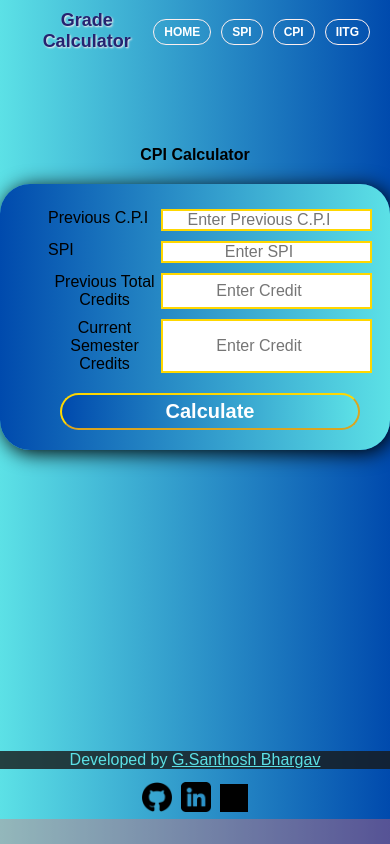
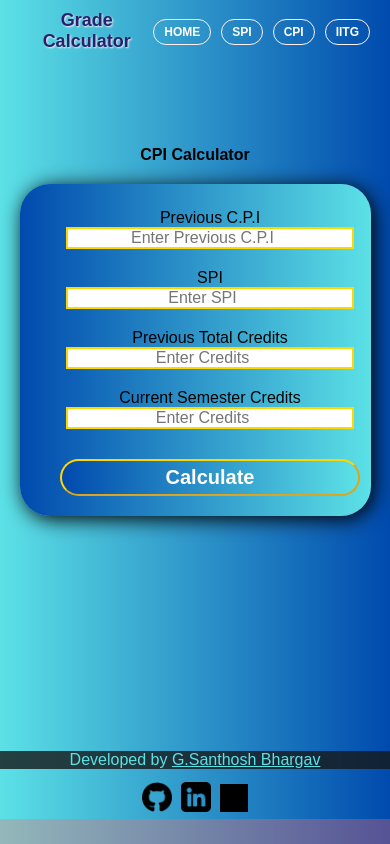
Before and after one commit to SanthoshBhargav/GradeCalculator, a React (Create React App) app in the folder frontend/: page /cpi in a window 390 px wide. Shown: the top 844 px of the page. Built offline with nearby package versions, Linux system fonts and the light colour scheme; grey boxes are pictures that could not be loaded; a web font is replaced by a local one.

Commit message:
corrected some text and added env

```diff
--- a/frontend/src/Components/Branch/index.js
+++ b/frontend/src/Components/Branch/index.js
@@ -109,10 +109,10 @@ class Dept extends Component {
       tc += parseInt(credits[i]);
     }
     return (
-      <div className="container">
+      <div className="Container">
         <h1>Welcome to the S.P.I Calculator</h1>
         <p>Use this tool to calculate your grades easily!</p>
-        <form className="box-container">
+        <form className="boxContainer">
           <div className="headings">
             <h2 className="invisible">Cour</h2>
             <h2>Credits:</h2>
--- a/frontend/src/Components/CPI/index.js
+++ b/frontend/src/Components/CPI/index.js
@@ -16,7 +16,7 @@ const CPI = (props) =>{
         headers: {
             'Content-Type': 'application/json'
         },
-        body: JSON.stringify({cpi})
+        body: JSON.stringify(cpi)
         })
     }
     const calculateCpi = (e) => {
@@ -31,7 +31,7 @@ const CPI = (props) =>{
             return;
         }
         const cpi = ((pcpi * totalCredit) + (spi * currentCredit)) / (totalCredit + currentCredit);
-        getCpi(cpi);
+        getCpi({cpi, pcpi, spi, totalCredit, currentCredit});
         setCpi(cpi);
     }
     useEffect(()=>{
@@ -54,11 +54,11 @@ const CPI = (props) =>{
                 </div>
                 <div className="cpi-input">
                     <label htmlFor="credit">Previous Total Credits</label>
-                    <input type="number" id="totalCredit" placeholder="Enter Credit" />
+                    <input type="number" id="totalCredit" placeholder="Enter Credits" />
                 </div>
                 <div className="cpi-input">
                     <label htmlFor="credit">Current Semester Credits</label>
-                    <input type="number" id="currentCredit" placeholder="Enter Credit" />
+                    <input type="number" id="currentCredit" placeholder="Enter Credits" />
                 </div>
                 <button type="submit" className='submit-cpi' onClick={calculateCpi}>Calculate</button>
             </form>
--- a/frontend/src/Components/CPI/style.css
+++ b/frontend/src/Components/CPI/style.css
@@ -50,3 +50,17 @@
     color:brown;
     text-align: center;
 }
+@media screen and (max-width: 600px) {
+    .cpi-input{
+        flex-direction: column;
+        align-items: center;
+    }
+    .cpi-input input{
+        width: 100%;
+        margin-bottom: 10px;
+    }
+    .box-container{
+        margin-left: 5vw;
+        margin-right: 5vw;
+    }
+}
--- a/frontend/src/Components/IITGHome/index.js
+++ b/frontend/src/Components/IITGHome/index.js
@@ -18,7 +18,7 @@ return (
             <option value="V">Sem V</option>
             <option value="VI">Sem VI</option>
             <option value="VII">Sem VII</option>
-            <option value="VIII">Sem VII</option>
+            <option value="VIII">Sem VIII</option>
         </select>
         <h1 className="h1">Choose Your Branch</h1>
         <ul className="branches">
--- a/frontend/src/Components/SPI/index.js
+++ b/frontend/src/Components/SPI/index.js
@@ -77,10 +77,10 @@ class SPI extends Component {
       tc += parseInt(credits[i]);
     }
     return (
-      <div className="container">
+      <div className="Container">
         <h1>Welcome to the S.P.I Calculator</h1>
         <p>Use this tool to calculate your grades easily!</p>
-        <form className="box-container">
+        <form className="boxContainer">
           <div className="headings">
             <h2 className="invisible">Course:</h2>
             <h2>Credits:</h2>
--- a/frontend/src/Components/SPI/style.css
+++ b/frontend/src/Components/SPI/style.css
@@ -3,7 +3,7 @@
     padding: 0px;
     box-sizing: border-box;
 }
-.box-container{
+.boxContainer{
     margin : 20px auto;
     background-image: linear-gradient(to right,#004aad,#5ce1e6);
     max-width : 700px;
@@ -13,7 +13,7 @@
     align-items: center;
   }
 
-  .container{
+  .Container{
     align-items: center;
     margin-top: 7vh;
   }
@@ -85,12 +85,9 @@
     color:gold;
 }
 @media only screen and (max-width: 600px) {
-    .box-container{
-        max-width: 95%;
-    }
-    .container{
-        max-width: 96vw;
-        margin:auto;
+    .Container{
+        margin-left: 5vw;
+        margin-right: 5vw;
     }
     .submit-button{
         padding: 2px 7px;
```
Also changed, not shown: 1 other file (tests, documents, lock files or other folders).
